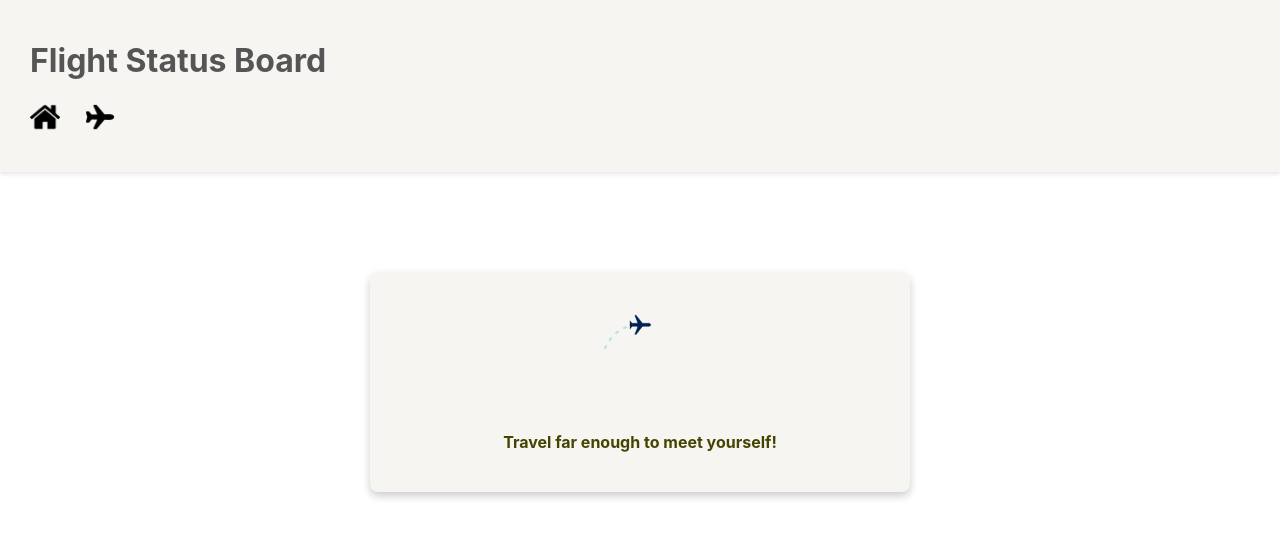
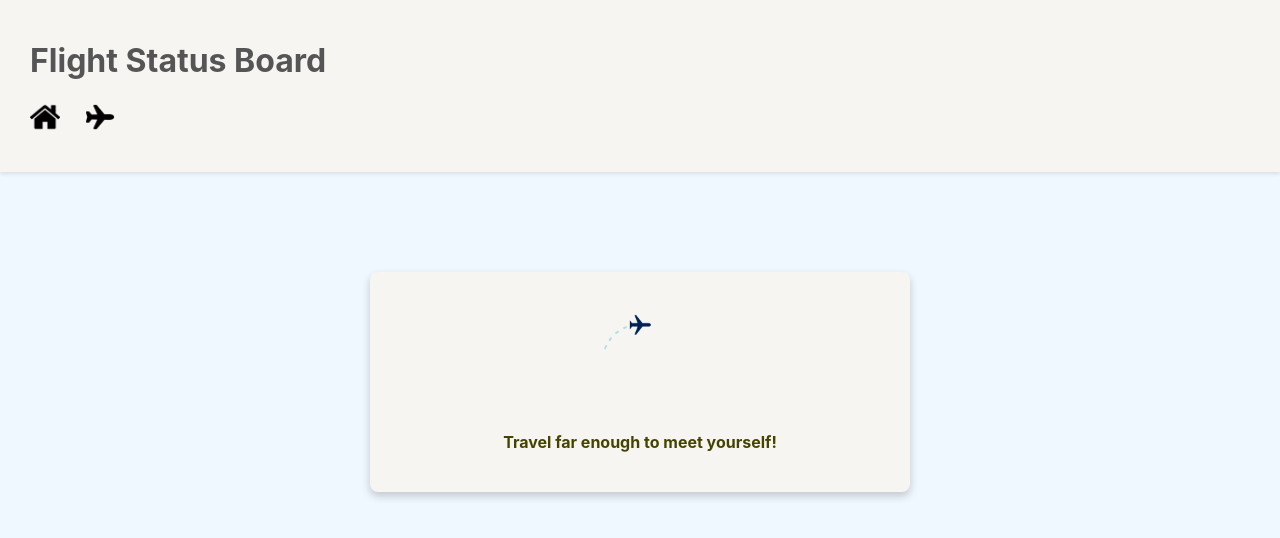
Before and after one commit to azhar-beg/flight-status-board, a React (Create React App) app: page /fun in a window 1280 px wide. Shown: the top 538 px of the page. Built offline with nearby package versions, Linux system fonts and the light colour scheme.

Commit message:
Improve style

```diff
--- a/src/App.tsx
+++ b/src/App.tsx
@@ -1,5 +1,5 @@
 import React from 'react';
-import { ThemeProvider } from 'styled-components';
+import styled, { ThemeProvider } from 'styled-components';
 import { Routes, Route } from 'react-router-dom';
 import Flights from './components/Flights/Flights';
 import FlightDetails from './components/FlightDetails/FlightDetails';
@@ -9,10 +9,15 @@ import ErrorBoundary from './components/ErrorBoundary/ErrorBoundary';
 import PageNotFound from './components/PageNotFound/PageNotFound';
 import Loader from './components/Loader/Loader';
 
+const AppContainer = styled.div`
+  background-color: ${({ theme }) => theme.colors.background};
+  min-height: 100vh;
+`;
+
 function App() {
   return (
     <ThemeProvider theme={theme}>
-      <div>
+      <AppContainer>
         <Header />
         <ErrorBoundary>
           <Routes>
@@ -22,7 +27,7 @@ function App() {
             <Route path="*" element={<PageNotFound />} />
           </Routes>
         </ErrorBoundary>
-      </div>
+      </AppContainer>
     </ThemeProvider>
   );
 }
--- a/src/components/FlightDetails/FlightDetails.styles.ts
+++ b/src/components/FlightDetails/FlightDetails.styles.ts
@@ -11,12 +11,13 @@ export const Container = styled.div`
 `;
 
 export const Title = styled.h2`
-  color: #343a40;
+  color: ${({ theme }) => theme.colors.text};
   overflow-x: auto;
   margin-bottom: 20px;
 `;
 
 export const FlightInfoContainer = styled.div`
+  color: ${({ theme }) => theme.colors.text};
   display: flex;
   overflow-x: auto;
   align-items: center;
@@ -35,6 +36,7 @@ export const Line = styled.div`
 `;
 
 export const Journey = styled.div`
+  color: ${({ theme }) => theme.colors.text};
   overflow-x: auto;
   display: flex;
   align-items: center;
@@ -46,20 +48,21 @@ export const PlaneIcon = styled.img`
 
 export const Status = styled.span`
   font-size: 16px;
+  font-weight: bold;
 
   &.status-on-time {
-    color: green;
+    color: ${({ theme }) => theme.colors.status.onTime};
   }
 
   &.status-delayed {
-    color: orange;
+    color: ${({ theme }) => theme.colors.status.delayed};
   }
 
   &.status-boarding {
-    color: blue;
+    color: ${({ theme }) => theme.colors.status.boarding};
   }
 
   &.status-departed {
-    color: gray;
+    color: ${({ theme }) => theme.colors.status.departed};
   }
 `;
--- a/src/components/Flights/Flights.styles.ts
+++ b/src/components/Flights/Flights.styles.ts
@@ -1,6 +1,7 @@
 import styled from 'styled-components';
 
 export const TableContainer = styled.div`
+  color: ${({ theme }) => theme.colors.text};
   background-color: ${({ theme }) => theme.colors.primary};
   margin: 20px;
   padding: 20px;
@@ -34,7 +35,7 @@ export const StyledTable = styled.table`
     }
 
     &:hover {
-      background-color: #d9d9d9;
+      background-color: ${({ theme }) => theme.colors.hover};
     }
   }
 
--- a/src/utils/theme.ts
+++ b/src/utils/theme.ts
@@ -1,9 +1,12 @@
-export const theme = {
+const theme = {
   colors: {
+    background: 'aliceblue',
     primary: '#F6F5F2',
     secondary: '#F0EBE3',
     header: '#B5C0D0',
+    hover: '#D9D9D9',
     text: '#555555',
+    tableHeaderText: '#FFFFFF',
     status: {
       onTime: 'green',
       delayed: 'orange',
```
Also changed, not shown: .eslintrc.json.
